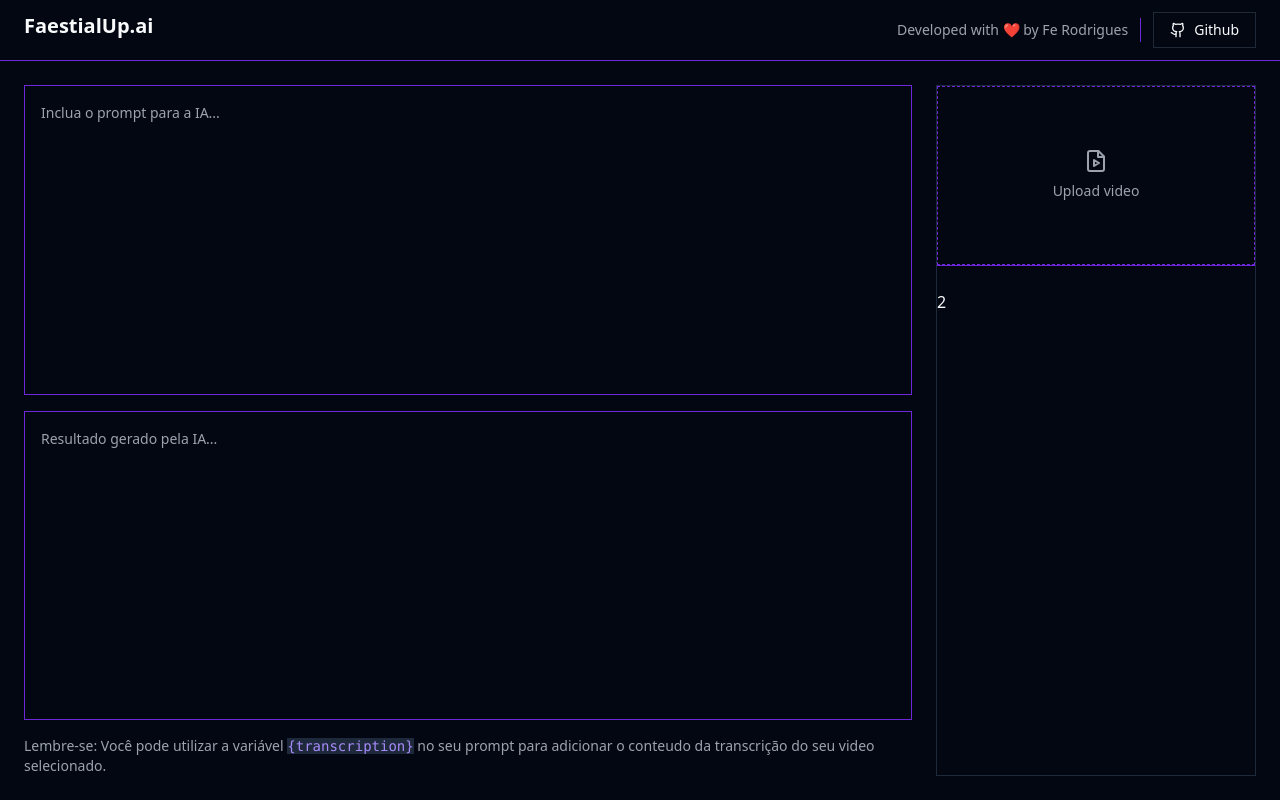
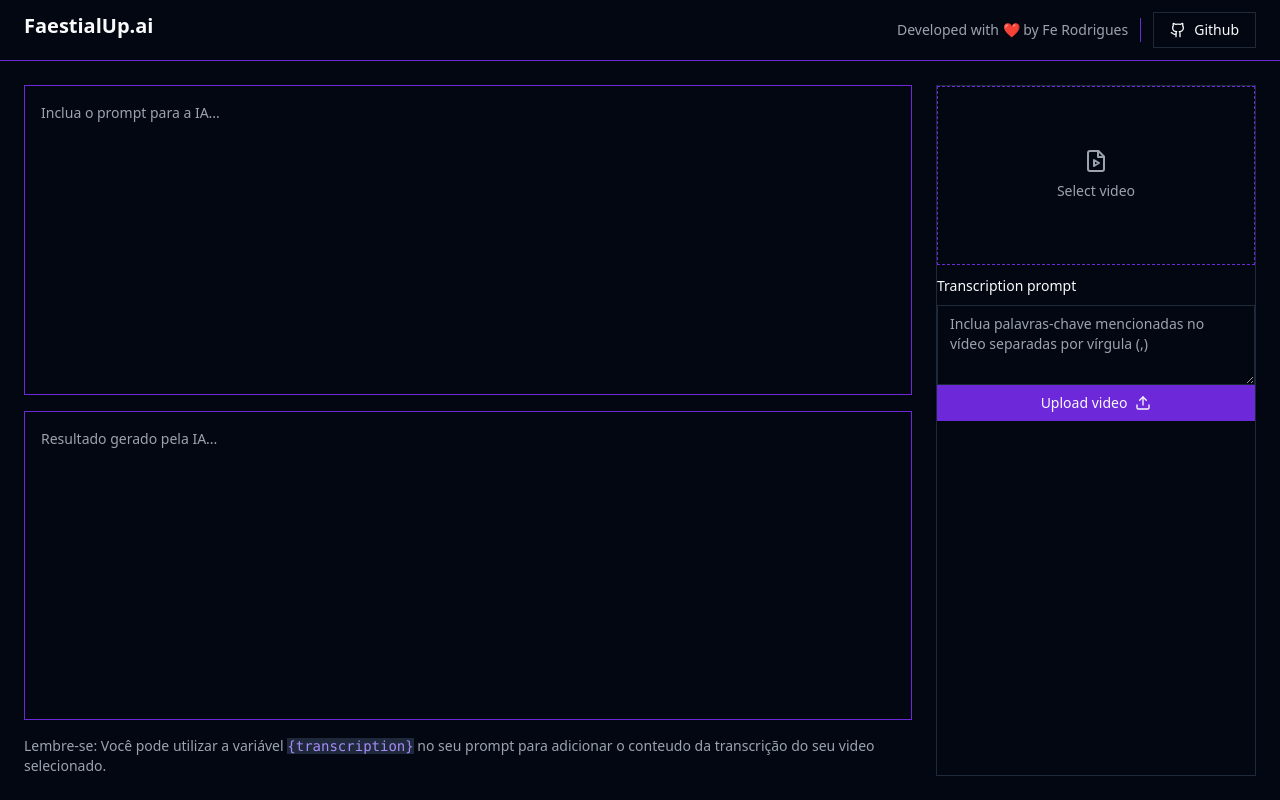
Before and after one commit to FilipiMachado/video_upload_saas, a React (Vite) app: page / in a window 1280 px wide. Built offline with nearby package versions, Linux system fonts and the light colour scheme.

Commit message:
finished upload video form

```diff
--- a/src/App.tsx
+++ b/src/App.tsx
@@ -1,8 +1,9 @@
-import { FileVideo, Github } from "lucide-react";
+import { FileVideo, Github, Upload } from "lucide-react";
 
 import { Button } from "@/components/ui/button";
 import { Separator } from "@/components/ui/separator";
 import { Textarea } from "@/components/ui/textarea";
+import { Label } from "./components/ui/label";
 
 export function App() {
   return (
@@ -54,8 +55,8 @@
               htmlFor="video"
               className="border flex rounded-md aspect-video cursor-pointer border-dashed text-sm flex-col gap-2 items-center justify-center text-muted-foreground hover:bg-primary/80 transition"
             >
-              <FileVideo className="w-6 h-6"/>
-              Upload video
+              <FileVideo className="w-6 h-6" />
+              Select video
             </label>
 
             <input
@@ -65,14 +66,26 @@
               className="sr-only"
             />
 
-            <Separator />
 
-            <div className="space-y-1">
 
+            <div className="space-y-2 mt-2">
+              <Label htmlFor="transcription_prompt">Transcription prompt</Label>
+              <Textarea
+                id="transcription_prompt"
+                className="min-h-20"
+                placeholder="Inclua palavras-chave mencionadas no vídeo separadas por vírgula (,)"
+              />
             </div>
+
+            <Button type="submit" className="w-full">
+              Upload video
+              <Upload className="w-4 h-4 ml-2"/>
+            </Button>
           </form>
 
-          <form action="">2</form>
+          <form action="">
+
+          </form>
         </aside>
       </main>
     </div>
```
